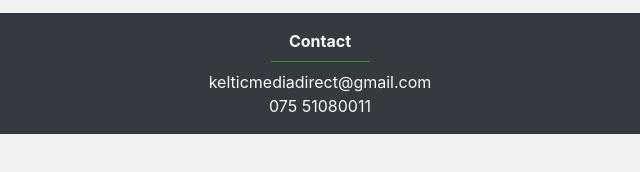
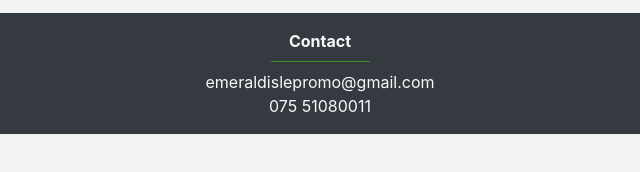
Before and after one commit to kelticmediadirect/kmd-website, a Gatsby site: page /contact in a window 1280 px wide. Shown: the part 620-792 px from the top of the page, 320-960 px from the left. Built offline with nearby package versions, Linux system fonts and the light colour scheme; Gatsby itself is replaced by a stand-in of ours.

Commit message:
Update email in Footer

```diff
--- a/src/components/Footer.js
+++ b/src/components/Footer.js
@@ -22,7 +22,7 @@ const Footer = () => {
         <Col md={4}>
           <p className="mb-2 font-weight-bold">Contact</p>
           <hr className="bg-primary w-25 my-2 d-none d-md-block"/>
-          <p className="m-0">kelticmediadirect@gmail.com</p>
+          <p className="m-0">emeraldislepromo@gmail.com</p>
           <p className="m-0">075 51080011</p>
           <hr className="bg-primary d-md-none w-50"/>
         </Col>
```
